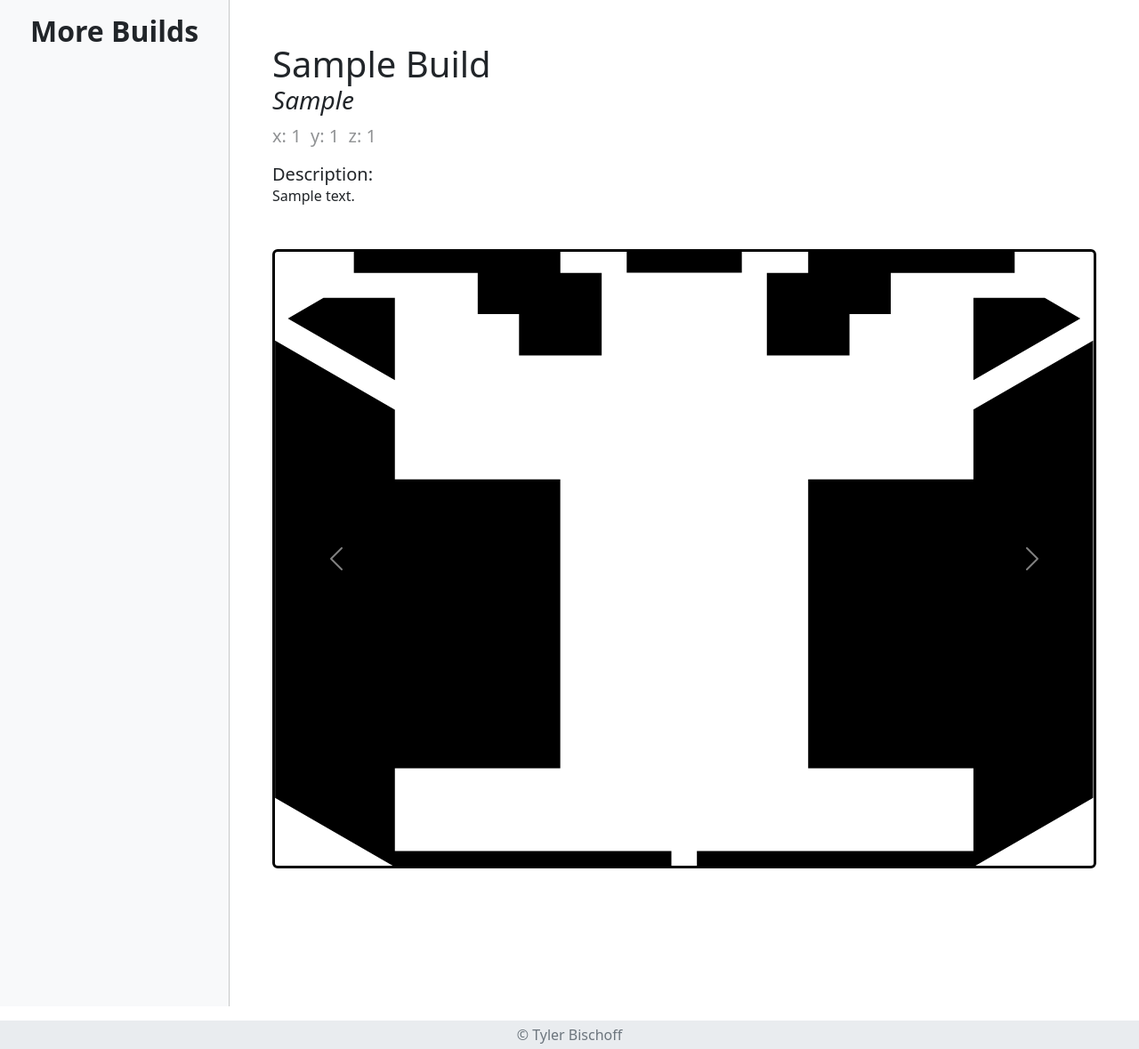
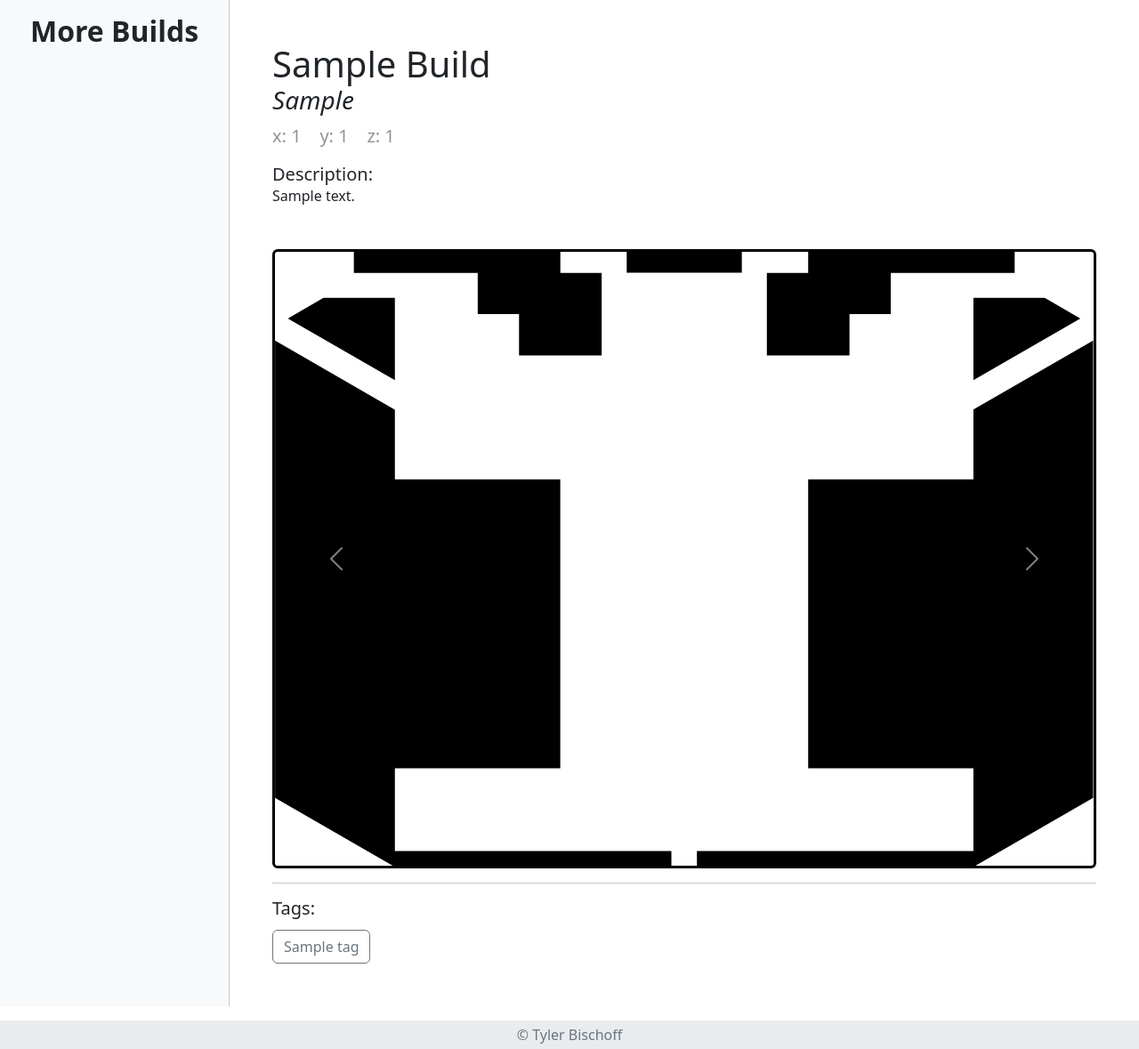
Before and after one commit to tylerb153/Resume-Website-Django, a Django app: page /builds/1 in a window 1280 px wide. Shown: the part 80-1259 px from the top of the page at 89% size. Run offline with Django 5.2, Linux system fonts and the light colour scheme; tables that the repository leaves empty hold one stand-in row (values such as "Sample post").

Commit message:
added tags to the build details

```diff
--- a/Minecraft-Cult-Website/showcase/templates/buildDetails.html
+++ b/Minecraft-Cult-Website/showcase/templates/buildDetails.html
@@ -1,6 +1,6 @@
 {% extends "base.html" %}
 {% load static %}
-
+{% load showcase_filters %}
 {% block title %}{{ build.title }}{% endblock %}
 {% block head %}
     <link rel="stylesheet" href="{% static 'showcase.css' %}">
@@ -27,8 +27,8 @@
             <h1 class="text-capitalize mb-0">{{ build.title }}</h1>
             <h3 class="fst-italic mb-0">{{ build.creator }}</h3>
             <div class="d-flex text-body-tertiary mb-0 mt-2 fs-5">
-                {% if build.coordsx != null %}<p class="mb-0">x: {{build.coordsx}}&nbsp;&nbsp;</p>{% endif %}
-                {% if build.coordsy != null %}<p class="mb-0">y: {{build.coordsy}}&nbsp;&nbsp;</p>{% endif %}
+                {% if build.coordsx != null %}<p class="mb-0">x: {{build.coordsx}}&nbsp;&nbsp;&nbsp;&nbsp;</p>{% endif %}
+                {% if build.coordsy != null %}<p class="mb-0">y: {{build.coordsy}}&nbsp;&nbsp;&nbsp;&nbsp;</p>{% endif %}
                 {% if build.coordsz != null %}<p class="mb-0">z: {{build.coordsz}}</p>{% endif %}
             </div>
             <h5 class="mb-0 mt-3">Description:</h5>
@@ -58,6 +58,18 @@
                     </button>
                 </div>
             </div>
+            <hr>
+            <h5 class="mb-0 mt-3">Tags:</h5>
+            {% if build.tags.all.count == 0 %}
+            <p class="mb-0">No tags found...</p>
+            {% else %}
+                <div class="d-flex flex-wrap gap-2 mt-2">
+                    <form class="mb-0" method="GET" action="{% url 'showcase' %}">
+                        {% for tag in build.tags.all %}
+                        <button class="mt-1 btn {% if tag.name in request.GET.filters %}btn-secondary{% else %}btn-outline-secondary{% endif %}" type="submit" name="filters" value="{% if tag.name in request.GET.filters %}{{ request.GET.filters|exclude:tag.name }}{% else %}{{ request.GET.filters }}{{ tag.name }},{% endif %}" type="button">{{tag.name}}</button>{% endfor %}
+                    </form>
+                </div>
+            {% endif %}
         </div>
     </div>
 
```
Also changed, not shown: Minecraft-Cult-Website/showcase/templates/showcase.html (+4 -4 lines).
